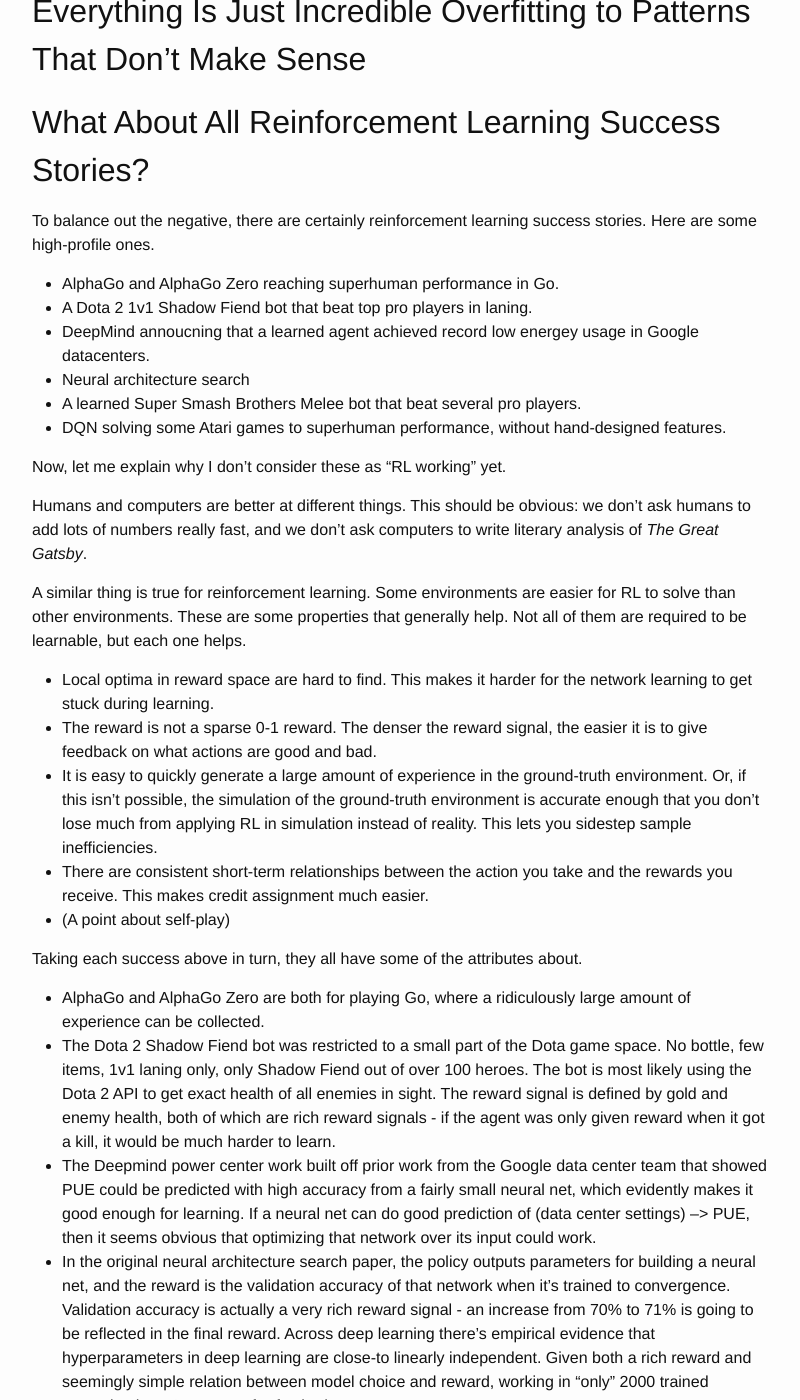
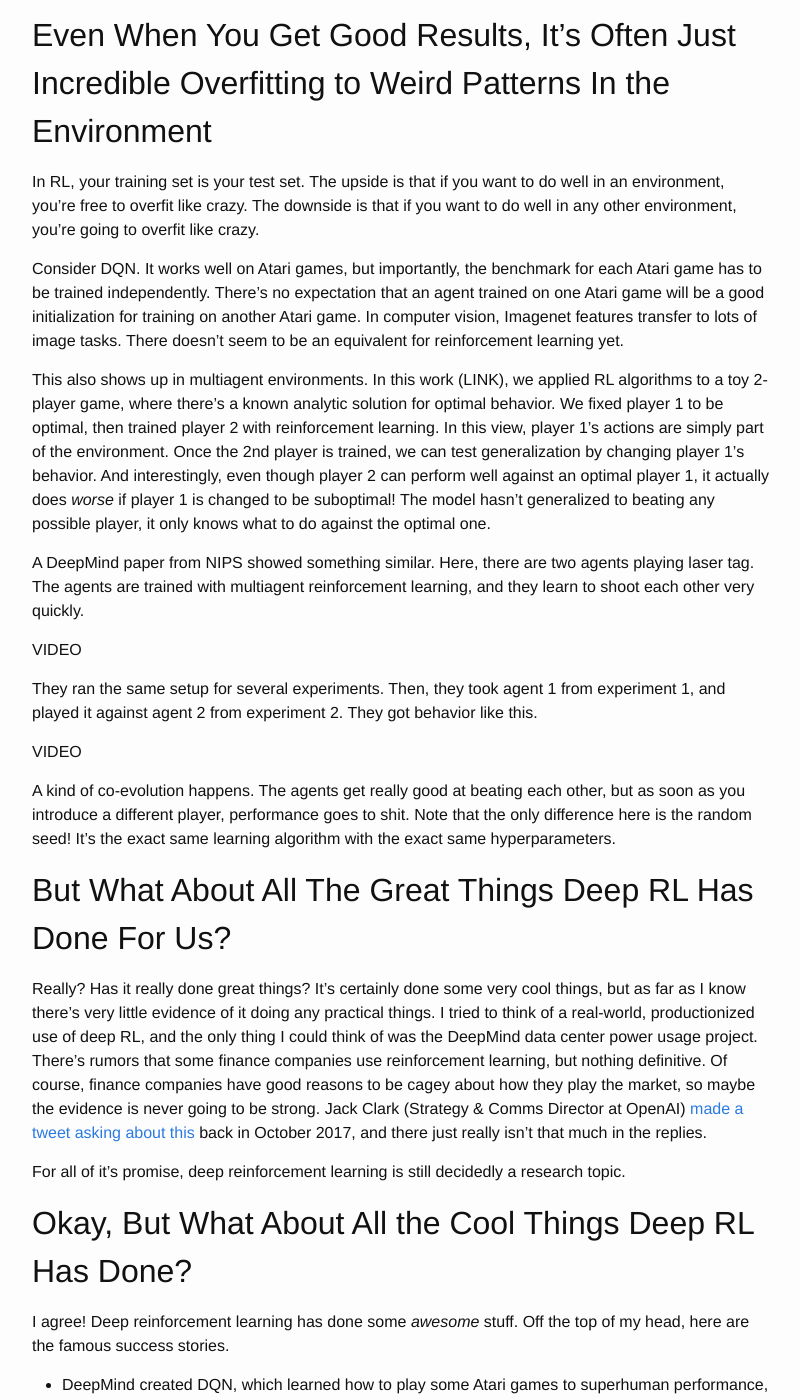
Before and after one commit to alexirpan/alexirpan.github.io, a Jekyll site: the page built from _posts/2017-08-05-rl-hard.markdown, in a window 1280 px wide and 1400 px high, scrolled down 10522 px. Shown: the whole window, without its empty margins (238-1038 px from the left). Built offline with Jekyll 4.4.1, drawn with Linux system fonts in a browser that asks for light colours; nearby versions of some CDN libraries; some of the changed text lies outside the part shown.

Commit message:
A bunch of junk. Starting to get sick of this post...

```diff
--- a/_posts/2017-08-05-rl-hard.markdown
+++ b/_posts/2017-08-05-rl-hard.markdown
@@ -4,11 +4,11 @@
 date:   2017-12-11 23:06:00 -0700
 ---
 
-*Like all rants, this accentuates the negatives and downplays the positives.
-Don't take it too seriously.*
+*This is a rant. Like all rants, this accentuates the negatives and downplays the positives.*
 
-*I mostly cite papers from Berkeley and DeepMind, because I'm more familiar with
-their work. Apologies if I missed a paper you think is relevant.*
+*This mostly cites papers from Berkeley, Google Brain, DeepMind, and OpenAI.
+I'm almost certainly missing stuff from less famous instituions. If I missed a
+relevant paper, I apologize - I'm just one guy, after all. Feel free to comment.*
 
 I once mused that hypothetically, if people asked me if RL can solve their
 problem, I would just tell them it can't, because that would be correct about
@@ -410,79 +410,131 @@
 more confident that any deviation it tries will fail.
 
 
-Everything Is Just Incredible Overfitting to Patterns That Don't Make Sense
+Even When You Get Good Results, It's Often Just Incredible Overfitting to Weird Patterns In the Environment
 ------------------------------------------------------------------------------
 
+In RL, your training set is your test set. The upside is that if you want to do
+well in an environment, you're free to overfit like crazy. The downside is that
+if you want to do well in any other environment, you're going to overfit like
+crazy.
 
-What About All Reinforcement Learning Success Stories?
+Consider DQN. It works well on Atari games, but importantly, the
+benchmark for each Atari game has to be trained independently. There's no expectation
+that an agent trained on one Atari game will be a good initialization for training
+on another Atari game. In computer vision, Imagenet features transfer to lots of
+image tasks. There doesn't seem to be an equivalent for reinforcement learning
+yet.
+
+This also shows up in multiagent environments. In this work (LINK), we applied
+RL algorithms to a toy 2-player game, where there's a known analytic solution
+for optimal behavior. We fixed player 1 to be optimal, then trained player 2
+with reinforcement learning. In this view, player 1's actions are simply part
+of the environment. Once the 2nd player is trained, we can test generalization
+by changing player 1's behavior. And interestingly, even though player 2 can
+perform well against an optimal player 1, it actually does *worse* if player 1
+is changed to be suboptimal! The model hasn't generalized to beating any possible
+player, it only knows what to do against the optimal one.
+
+A DeepMind paper from NIPS showed something similar. Here, there are two agents
+playing laser tag. The agents are trained with multiagent reinforcement learning,
+and they learn to shoot each other very quickly.
+
+VIDEO
+
+They ran the same setup for
+several experiments. Then, they took agent 1 from experiment 1, and played it against
+agent 2 from experiment 2. They got behavior like this.
+
+VIDEO
+
+A kind of co-evolution happens. The agents get really good at beating each other,
+but as soon as you introduce a different player, performance goes to shit. Note
+that the only difference here is the random seed! It's the exact same learning
+algorithm with the exact same hyperparameters.
+
+
+
+But What About All The Great Things Deep RL Has Done For Us?
 -------------------------------------------------------------------
 
-To balance out the negative, there are certainly reinforcement learning
-success stories. Here are some high-profile ones.
+Really? Has it really done great things? It's certainly done some very cool
+things, but as far as I know there's very little evidence of it doing any
+practical things. I tried to think of a real-world, productionized use of
+deep RL, and the only thing I could think of was
+the DeepMind data center power usage project.
+There's rumors that some finance companies use reinforcement learning, but nothing definitive.
+Of course, finance companies have good reasons to be cagey about how they
+play the market, so maybe the evidence is never going to be strong. Jack
+Clark (Strategy & Comms Director at OpenAI) [made a tweet asking about this](https://twitter.com/jackclarkSF/status/919584404472602624)
+back in October 2017, and there just really isn't that much in the replies.
 
-* AlphaGo and AlphaGo Zero reaching superhuman performance in Go.
-* A Dota 2 1v1 Shadow Fiend bot that beat top pro players in laning.
-* DeepMind annoucning that a learned agent achieved record low energey usage
-in Google datacenters.
-* Neural architecture search
-* A learned Super Smash Brothers Melee bot that beat several pro players.
-* DQN solving some Atari games to superhuman performance, without hand-designed
-features.
+For all of it's promise, deep reinforcement learning is still decidedly a research
+topic.
 
-Now, let me explain why I don't consider these as "RL working" yet.
 
-Humans and computers are better at different things. This should be obvious:
-we don't ask humans to add lots of numbers really fast, and we don't ask
-computers to write literary analysis of *The Great Gatsby*.
+Okay, But What About All the Cool Things Deep RL Has Done?
+-----------------------------------------------------------------------
 
-A similar thing is true for reinforcement learning. Some environments are
-easier for RL to solve than other environments. These are some properties that
-generally help. Not all of them are required to be learnable, but each one
-helps.
+I agree! Deep reinforcement learning has done some *awesome* stuff.
+Off the top of my head, here are the famous success stories.
 
-* Local optima in reward space are hard to find. This makes it harder for the
-network learning to get stuck during learning.
-* The reward is not a sparse 0-1 reward. The denser the reward signal, the easier
-it is to give feedback on what actions are good and bad.
-* It is easy to quickly generate a large amount of experience in the ground-truth
-environment. Or, if this isn't possible, the simulation of the ground-truth
-environment is accurate enough that you don't lose much from applying RL in
-simulation instead of reality. This lets you sidestep sample inefficiencies.
-* There are consistent short-term relationships between the action you
-take and the rewards you receive. This makes credit assignment much easier.
-* (A point about self-play)
+* DeepMind created DQN, which learned how to play some Atari games to
+superhuman performance, without hand-designed features, putting deep RL on the
+map.
+* DeepMind created AlphaGo, which beat a professional Go player, then AlphaGo Zero did even better. The
+same learning algorithm was shown to have little issue with Shogi and Chess as
+well.
+* OpenAI made a Dota 2 1v1 Shadow Fiend bot, that beat top pro players in a
+simplified duel setting.
+* Google Brain showed that an agent trained with reinforcement learning could
+learn novel neural net architectures that outperformed human-designed models.
+They called this neural architecture search.
+* Some students at MIT and NYU showed that deep RL could learn to beat
+pro SSBM players at 1v1 Falcon dittos.
 
-Taking each success above in turn, they all have some of the attributes about.
+(Note: two machine learning systems, [Libratus](https://www.ijcai.org/proceedings/2017/0772.pdf) and [DeepStack](https://arxiv.org/abs/1701.01724),
+recently beat pro players at no-limit heads
+up Texas Hold'Em. These aren't listed, because from what I heard, neither
+uses reinforcement learning. They both used counterfactual regret minimization
+and clever solving of subgames.)
 
-* AlphaGo and AlphaGo Zero are both for playing Go, where a ridiculously large
-amount of experience can be collected.
-* The Dota 2 Shadow Fiend bot was restricted to a small part of the Dota game
-space. No bottle, few items, 1v1 laning only, only Shadow Fiend out of over 100
-heroes. The bot is most likely using the Dota 2 API to get exact health of all
-enemies in sight. The reward signal is defined by gold and enemy health, both
-of which are rich reward signals - if the agent was only given reward when it
-got a kill, it would be much harder to learn.
-* The Deepmind power center work built off prior work from the Google data
-center team that showed PUE could be predicted with high accuracy from a fairly
-small neural net, which evidently makes it good enough for learning. If a neural
-net can do good prediction of (data center settings) --> PUE, then it seems
-obvious that optimizing that network over its input could work.
-* In the original neural architecture search paper, the policy outputs parameters
-for building a neural net, and the reward is the validation accuracy of that network
-when it's trained to convergence. Validation accuracy is actually a very rich
-reward signal - an increase from 70% to 71% is going to be reflected in the final
-reward. Across deep learning there's empirical evidence that hyperparameters
-in deep learning are close-to linearly independent. Given both a rich reward and
-seemingly simple relation between model choice and reward, working in "only"
-2000 trained networks doesn't seem so far-fetched.
+Taking each success above in turn, here would be my words of caution.
+
+* *Atari*: As mentioned earlier, this required millions of frames of experience,
+has score as a ground-truth reward function.
+* *Go / Chess / Shogi*: All used millions of games, and all can employ
+self-play, which has been shown to be a very useful property for learning.
+* *Dota 2*: The Shadow Fiend bot was restricted to a small part of the Dota game
+space. No bottle, few items, 1v1 laning only, and only Shadow Fiend.
+The bot is likely using the [Dota 2 API](https://developer.valvesoftware.com/wiki/Dota_2_Workshop_Tools/Scripting/API)
+to get the exact health of all enemies in sight. Gold and enemy health form
+a rich, well shaped reward signal.
+* *Power center PUE*: This built off of prior work from the Google data
+center team, which showed neural nets could predict PUE with high accuracy.
+Given a neural net with good predictions, it seems obvious that optimizing PUE
+over the networks inputs is going to lead to good things.
+* *Neural architecture search*: Validation accuracy of a network trained to
+convergence is also a very rich reward signal - even if an action only increases
+accuracy from 70% to 71%, RL will pick up on this. Empirically, hyperparameters
+in deep learning tend to be close to linearly independent, and although NAS
+isn't exactly tuning hyperparameters, it seems reasonable that there are clear
+links between action choices and reward, which makes credit assignment
+straightforward. Given all of this, working in "only" 2000 trained networks
+doesn't seem so far-fetched.
 * The SSBM bot shares many similarities to the Dota 2 setup - 1v1, Battlefield
-only, infinite time match to avoid having to learn strategies around stocks,
-Captain Falcon dittos only, and a rich reward based on amount of % dealt and
-taken.
+only, infinite time match to avoid having to understand how stocks work,
+Captain Falcon dittos only, gets to use self-play, and a rich reward based on
+% dealt and received.
 
 The broader point I want to get across is this: many things have to go right
 for reinforcement learning to even be a plausible solution, and then it often
-still requires a lot of careful work to make that solution happen.
+still requires a lot of careful work to make that solution happen. Perhaps
+in the future, RL will be great at everything, but for now, there's a narrow
+set of problems where RL is the right solution.
+
+The same is true of reinforcement learning. It's not that reinforcement learning
+is particularly good. It's more that the environments above are well-suited to
+the strengths of reinforcement learning, and they tend to dodge its weaknesses.
 
 
 Looking to The Future?
@@ -496,29 +548,41 @@
 and pessimism, I'm still interested in working in that area, keeping up with
 what's going on, and wanting to see where it's all going. Notice that I said
 "Deep Reinforcement Learning Doesn't Work *Yet*". I see no reason why it couldn't
+work, given more time. To balance out the negativity, here are some ways I could
+see things getting better.
 
-work, given more time. I think there are several avenues along which things can
-get better.
+*Local optima are good enough:* It would be very arrogant to claim humans are
+globally optimal at anything. We're really just better at some things than
+all the other species.
+A reinforcement learning solution doesn't have to reach the global
+optima either. It just has to do better than humans can.
 
-*Good enough local optima:* If human experts are bad at a task, it doesn't
-matter if an RL solution gets stuck at a local optima, as long as it's still
-better than human performance.
+*Hardware solves everything:* Personally, I'm a bit skeptical that hardware
+will simply solve everything. Nevertheless, the faster you can run things, the
+less you care about sample inefficiency. You could potentially brute-force
+the exploration problem entirely. Hardware also lets you try existing
+research ideas faster, and opens up new research avenues of its own.
 
-*Just throw more hardware:* Given enough hardware, sample inefficiency may no
-longer be the primary concern.
+*Add more learning signal:* Sparse rewards are hard to learn because you get
+very little information about what thing help you. It's possible we can either hallucinate
+positive rewards (HER), define auxiliary tasks (UNREAL), or do predicitive
+learning to build a world model from transitions that give 0 reward.
 
-*Learned reward shaping:* The human preferences paper suggests that it's
-possible for neural nets to implicitly define well-shaped reward functions
-from human feedback. This, along with other parts of inverse RL, could let
-us avoid the difficulties of explicit reward definition.
+*Learn learnable reward functions:* The human preferences paper suggests that
+it's possible for neural nets to use human feedback to implicitly define a
+reward signal that encourages partial progress for a task. In some cases, this
+outperformed the existing reward definitions. It's possible we
+could extend this with other parts of inverse RL / imitation learning to get
+past many of the difficulties that come from explicitly defining reward.
 
-*Metalearning saves the day:* This is a point Pieter Abbeel likes to repeat.
-RL algorithms are designed to apply to any environment that's an MDP. However,
-we don't need to solve arbitrary environments, we just need to solve the real-world
-environments we care about. In principle, metalearning could let use learn a
-real-world prior that lets us learn new tasks faster. (i.e. if your goal is to
-train an RL agent to navigate warehouses, you could presumably focus your
-efforts on learning navigation priors.)
+*Metalearning saves the day:* RL algorithms are designed to apply to any environment that's an MDP. However,
+we don't need to solve arbitrary environments, we just need to solve
+environments in the real-world. In principle, we could use metalearning to learn
+a real-world prior that lets us quickly learn new real-world tasks, at the cost
+of general learning ability. (This is a point Pieter Abbeel likes to mention
+in his talks.) For example, if you wanted to use RL to do navigating in
+warehouses, there's probably a way to use metalearning to learn a good
+navigation prior,
 
 *Wild overfitting is actually okay:*
 
@@ -527,21 +591,3 @@
 using a reward of "go forward without falling".
 
 work, given more time.
-
-To play devil's advocate, let's take all the things I mentioned above that help
-RL learn, and argue potential reasons why they might not matter.
-
-* Local optima in reward space stop learning: with a good curriculum or good
-exploration policy, this becomes less of an issue. And it's possible that if you
-throw tons of agents with different exploration strategies, you can brute-force
-your way past the problem. Or, a locally optimal solution could be good enough.
-Humans certainly aren't the best possible lifeform that can come out of evolution,
-but we're still good enough to get lots of things done.
-* Sparse rewards are difficult to learn: this is true, but the flip side is that
-sparse rewards can have fewer spurious minima than shaped rewards. The Learning
-from Human Preferences paper found that human-feedback actually outperformed the
-given shaped rewards, possibly because the hand-designed reward didn't give
-enough reward for partial progress. It's possible we can either hallucinate
-positive rewards (HER), define auxiliary tasks (UNREAL), or do predicitive
-learning to build a world model from transitions that give 0 reward.
-* Requires a large amount of experience:
```
